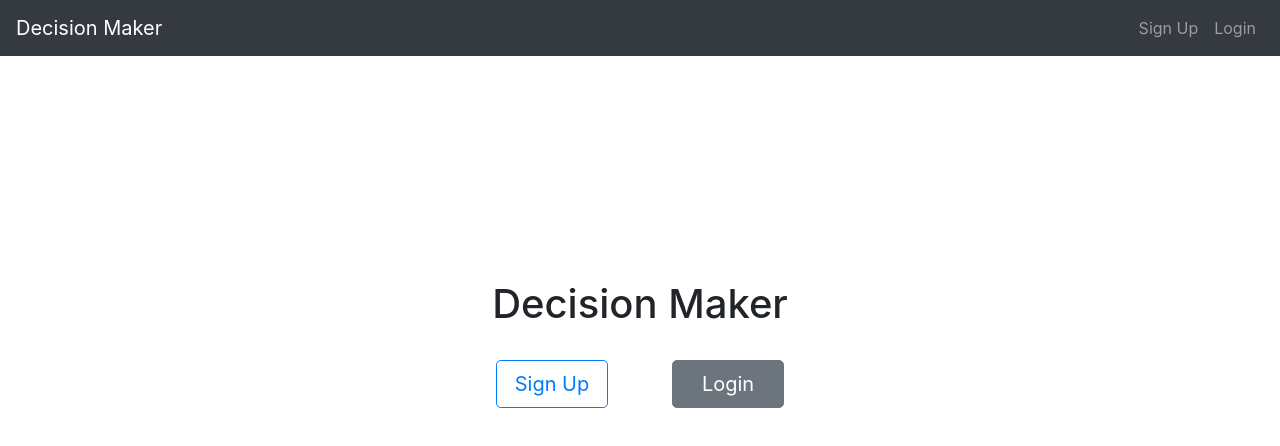
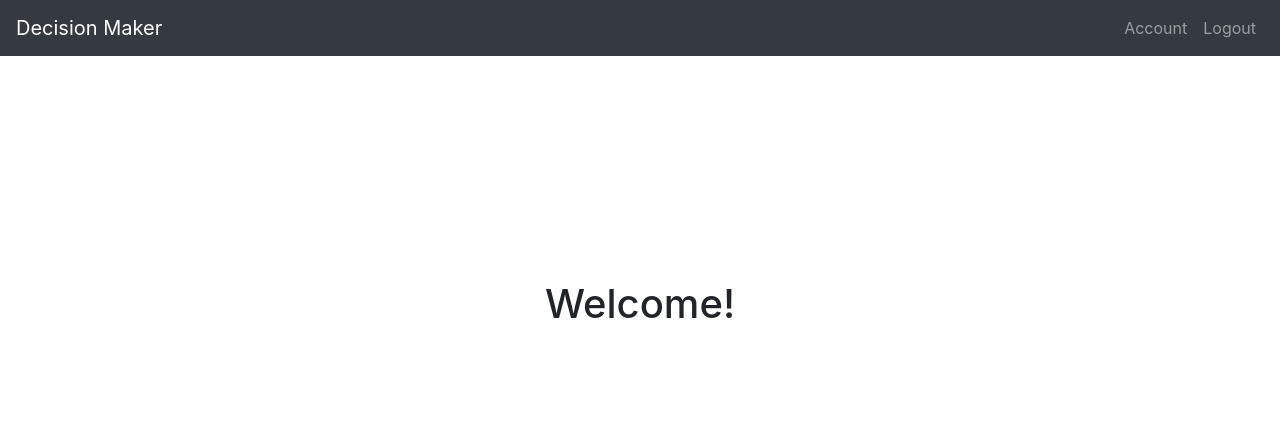
Before and after one commit to azj210/DailyDashboard, a React (Create React App) app in the folder frontend/: page / in a window 1280 px wide. Shown: the top 446 px of the page. Built offline with nearby package versions, Linux system fonts and the light colour scheme.

Commit message:
slight app.js change

```diff
--- a/frontend/src/App.js
+++ b/frontend/src/App.js
@@ -10,7 +10,7 @@ import Navbar from './components/Navbar';
 
 function App() {
 
-  const [authenticated, setAuthenticated] = useState(false);
+  const [authenticated, setAuthenticated] = useState(true);
 
   return (
     <div>
```
